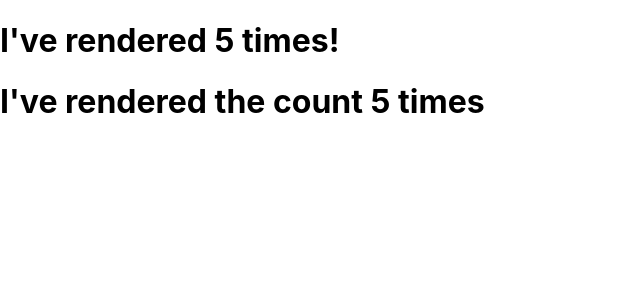
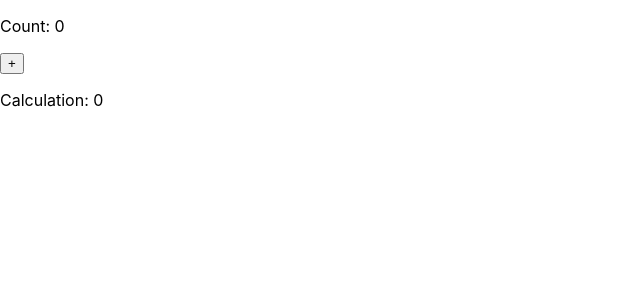
Before and after one commit to jegbune/my-ecommerce-app, a React (Create React App) app: page /Contact in a window 1280 px wide. Shown: the top 300 px of the page, without its empty margins (0-640 px from the left). Built offline with nearby package versions, Linux system fonts and the light colour scheme.

Commit message:
React lesson on useEffect Calculation Counter

```diff
--- a/src/App.js
+++ b/src/App.js
@@ -12,6 +12,7 @@ import Styling from './Component/Styling.js'
 import State from './Component/State'
 import Timer from './Component/Timer';
 import UseEffect from './Component/useEffect';
+import Counter from './Component/Counter';
 
 
 function App() {
@@ -20,8 +21,9 @@ function App() {
     <div className='app'>
       {/* <Styling/> */}
       {/* <State /> */}
-      <Timer />
-      <UseEffect />
+      {/* <Timer /> */}
+      {/* <UseEffect /> */}
+      <Counter />
     </div>
 
   //  <Todos />
--- /dev/null
+++ b/src/Component/Counter.js
@@ -0,0 +1,21 @@
+import React, { useState, useEffect } from 'react'
+
+
+function Counter() {
+    const [count, setCount] = useState(0)
+    const [calculation, setCalculation] = useState(0)
+
+    useEffect (() => {
+        setCalculation(() => count * 2);
+    },[count])
+
+    return (
+    <>
+    <p>Count: {count}</p>
+    <button onClick ={() => setCount((c) => c + 1)}>+</button>
+    <p>Calculation: {calculation}</p>
+    </>
+    )
+}
+
+export default Counter
```
